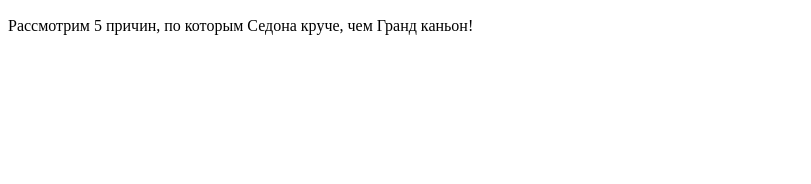
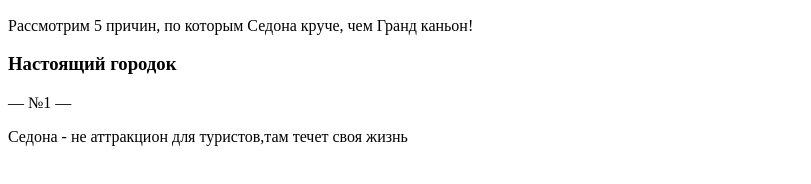
Before and after one commit to moreleny/804267-sedona, a plain HTML site: page index.html in a window 1280 px wide. Shown: the part 262-446 px from the top of the page, without its empty margins (0-811 px from the left). Drawn offline with Linux system fonts and the light colour scheme.

Commit message:
добавила блок с 1ой причиной

```diff
--- a/index.html
+++ b/index.html
@@ -22,6 +22,7 @@
     </header>
     <main>
       <div class="greeting-logo">
+      <!--фон горы -->
 		  <h1 class="hidden">Отдых в Седоне</h1>
       <img src="img/greeting-logo.png" width=" " height=" " alt="Добро пожаловать в Седону">
       </div>
@@ -29,6 +30,14 @@
         <h2 class="promo-heading">Седона — небольшой городок в Аризоне, заслуживающий большего!</h2>
         <p class="promo-text">Рассмотрим 5 причин, по которым Седона круче, чем Гранд каньон!</p>
       </section>
+      <section class="reason-blue-pic">
+        <div class="reason">
+          <h3>Настоящий городок</h3>
+          <span>— №1 —</span>
+          <p>Седона - не аттракцион для туристов,там течет своя жизнь</p>
+        </div>
+        <!--фон мотель-->
+		  </section>
     </main>
     </div>
   </body>
```
